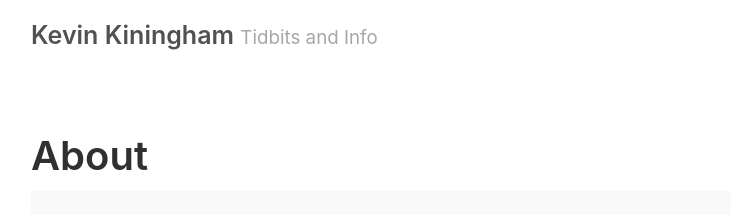
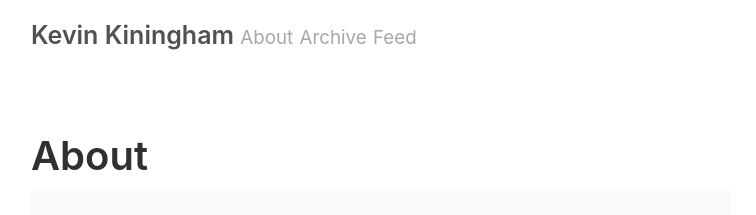
Before and after one commit to kkiningh/kkiningh.github.io, a Jekyll site: the page built from about.md, in a window 1280 px wide. Shown: the top 215 px of the page, without its empty margins (259-1015 px from the left). Built offline with Jekyll 4.4.1, drawn with Linux system fonts in a browser that asks for light colours.

Commit message:
Add page links to masthead

```diff
--- a/_config.yml
+++ b/_config.yml
@@ -3,10 +3,12 @@ permalink:           pretty
 
 # Setup
 title:               Kevin Kiningham
-tagline:             Tidbits and Info
 url:                 https://kkiningh.github.io
 paginate:            1
 baseurl:             ""
+
+# This is the list of pages to include at the top of the website
+pages_list:          {'About':'/about','Archive':'/archive','Feed':'/atom.xml'}
 
 # Assets
 #
--- a/_layouts/default.html
+++ b/_layouts/default.html
@@ -9,7 +9,9 @@
       <header class="masthead">
         <h3 class="masthead-title">
           <a href="{{ site.baseurl }}/" title="Home">{{ site.title }}</a>
-          <small>{{ site.tagline }}</small>
+          {% for page in site.pages_list %}
+              <small><a href="{{ page[1]  }}">{{ page[0] }}</a></small>
+          {% endfor %}
         </h3>
       </header>
 
```
